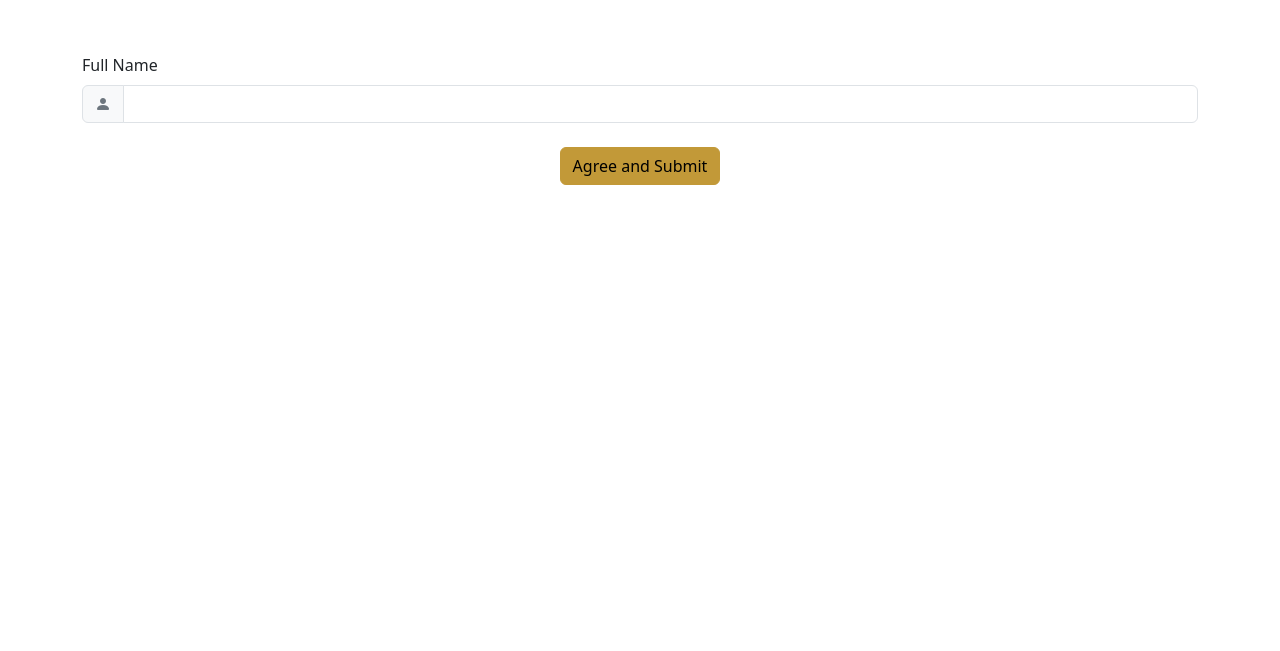
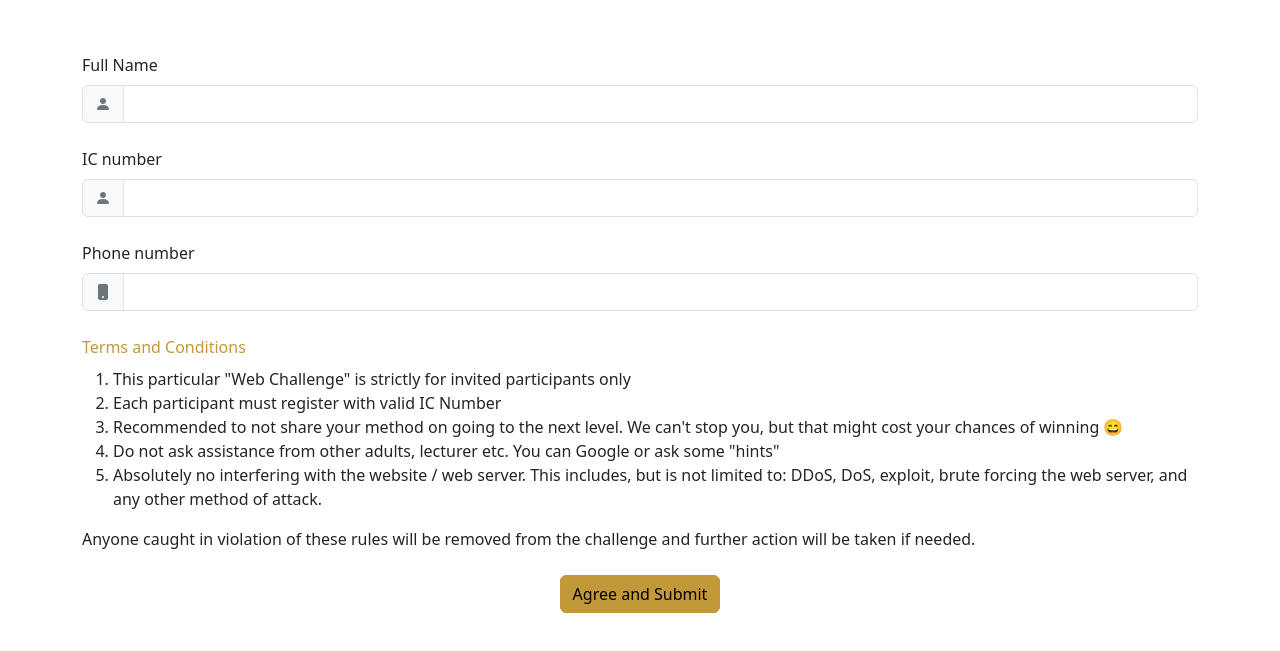
Before and after one commit to wafeeyhm/wc-template, a website: page index.html in a window 1280 px wide. Shown: the part 63-714 px from the top of the page. Drawn offline with nearby package versions, Linux system fonts and the light colour scheme.

Commit message:
amend registration form

```diff
--- a/index.html
+++ b/index.html
@@ -31,6 +31,33 @@
                         </span>
                         <input type="text" id="name" class="form-control" autocomplete="off">
                     </div>
+                    <label for="ic" class="form-label">IC number</label>
+                    <div class="input-group mb-4">
+                        <span class="input-group-text">
+                            <i class="bi bi-person-fill text-secondary"></i>
+                        </span>
+                        <input type="text" id="ic" class="form-control" autocomplete="off">
+                    </div>
+                    <label for="ic" class="form-label">Phone number</label>
+                    <div class="input-group mb-4">
+                        <span class="input-group-text">
+                            <i class="bi bi-phone-fill text-secondary"></i>
+                        </span>
+                        <input type="text" id="ic" class="form-control" autocomplete="off">
+                    </div>
+                    <div class="input-group mb-4">
+                        <label for="terms" class="form-label text-primary">Terms and Conditions</label>
+                        <p>
+                            <ol>
+                            <li>This particular "Web Challenge" is strictly for invited participants only</li>
+                            <li>Each participant must register with valid IC Number</li>
+                            <li>Recommended to not share your method on going to the next level. We can't stop you, but that might cost your chances of winning &#x1F604;</li>
+                            <li>Do not ask assistance from other adults, lecturer etc. You can Google or ask some "hints"</li>
+                            <li>Absolutely no interfering with the website / web server. This includes, but is not limited to: DDoS, DoS, exploit, brute forcing the web server, and any other method of attack.</li>
+                            </ol>
+                            Anyone caught in violation of these rules will be removed from the challenge and further action will be taken if needed.
+                        <p>
+                    </div>
                     <div class="mb-4 text-center">
                         <button class="btn btn-primary" type="submit">Agree and Submit</button>
                     </div>
```
